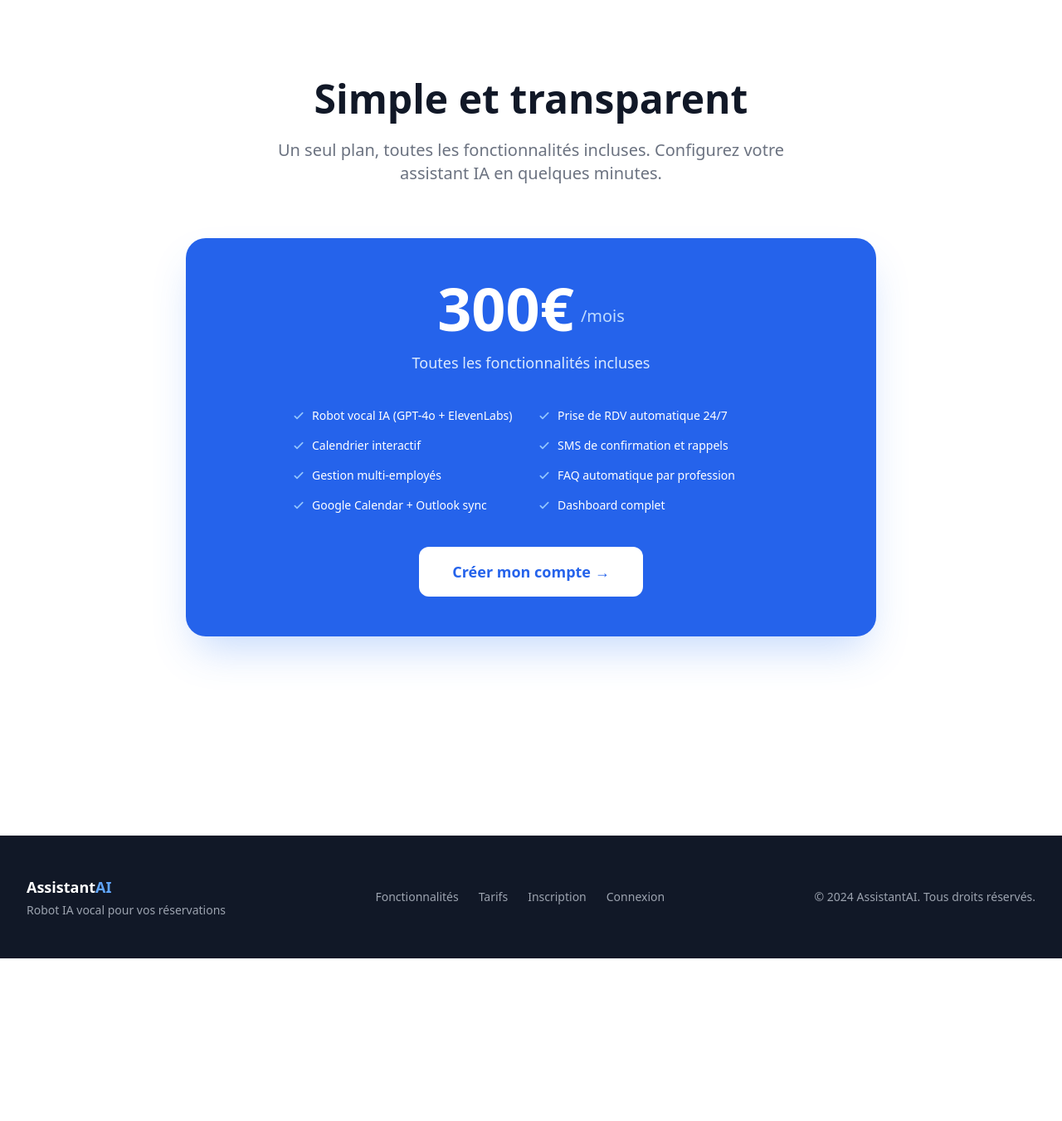
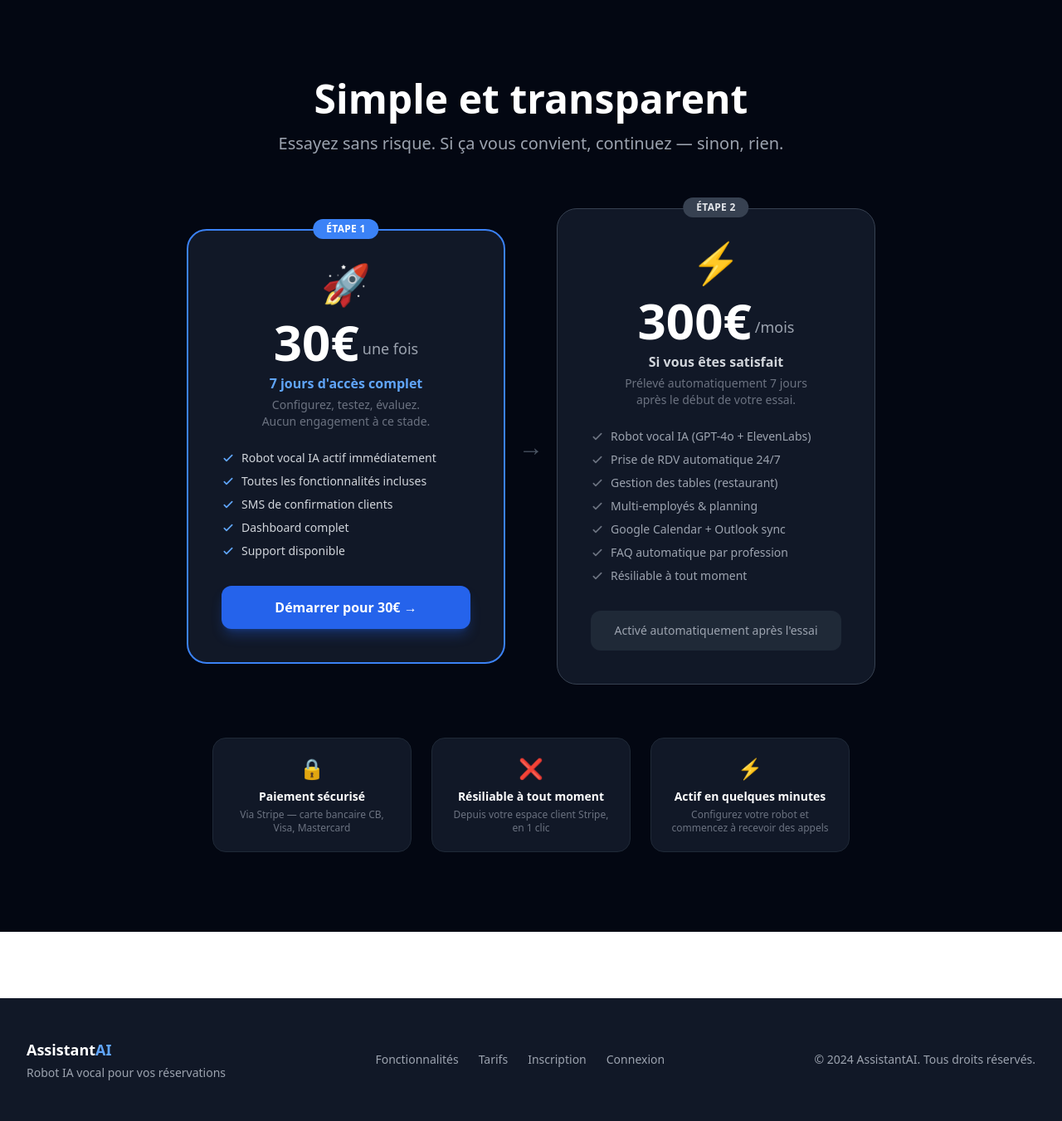
Before and after one commit to Thano02/assistantai, a FastAPI app: page /pricing in a window 1280 px wide. Shown: the part 65-1416 px from the top of the page at 83% size. Before the commit the page ends 1220 px from the top, so only its background shows below. Run offline with FastAPI, Linux system fonts and the light colour scheme; parts of the project's set-up code (start-up, migrations or seed data) failed here and were passed over; some libraries are stand-ins or nearby versions.

Commit message:
Update features page and pricing page
Features:
- Remove 'Vérification d'éligibilité' and 'Répondeur intelligent' sectors
- Add 'Garagiste & auto' sector (RDV par intervention, multi-techniciens)
- Replace use-case cards accordingly (Garagiste + Restaurant instead of old ones)
- Update hero subtitle and CTA to reflect trial offer

Pricing:
- Full redesign: two-step flow (30€/7j → 300€/mois)
- Step 1 card (blue border): 30€ one-time, 7 days full access, CTA button
- Step 2 card: 300€/month, auto-activates after trial, all features listed
- Reassurance section: secure payment, cancellable, instant activation
- Dark theme matching site design

Co-Authored-By: Claude Sonnet 4.6 <noreply@anthropic.com>

```diff
--- a/templates/pricing.html
+++ b/templates/pricing.html
@@ -2,35 +2,39 @@
 {% block title %}Tarifs — AssistantAI{% endblock %}
 
 {% block content %}
-<section class="py-24">
+<section class="py-24 bg-gray-950">
   <div class="max-w-4xl mx-auto px-4 sm:px-6 lg:px-8 text-center">
 
-    <h1 class="text-5xl font-bold text-gray-900 mb-6">Simple et transparent</h1>
-    <p class="text-xl text-gray-500 max-w-2xl mx-auto mb-16">
-      Un seul plan, toutes les fonctionnalités incluses.
-      Configurez votre assistant IA en quelques minutes.
+    <h1 class="text-5xl font-bold text-white mb-4">Simple et transparent</h1>
+    <p class="text-xl text-gray-400 max-w-2xl mx-auto mb-16">
+      Essayez sans risque. Si ça vous convient, continuez — sinon, rien.
     </p>
 
-    <!-- Single card -->
-    <div class="bg-primary text-white rounded-3xl p-12 shadow-2xl shadow-blue-500/30 mb-16">
-      <div class="flex items-end justify-center gap-2 mb-4">
-        <span class="text-7xl font-extrabold">300€</span>
-        <span class="text-blue-200 text-xl mb-3">/mois</span>
+    <!-- Deux étapes -->
+    <div class="flex flex-col sm:flex-row items-center justify-center gap-4 mb-16">
+
+      <!-- Étape 1 : essai -->
+      <div class="bg-gray-900 border-2 border-blue-500 rounded-3xl p-10 flex-1 max-w-sm relative">
+        <div class="absolute -top-3.5 left-1/2 -translate-x-1/2 bg-blue-500 text-white text-xs font-bold px-4 py-1 rounded-full tracking-wide">
+          ÉTAPE 1
         </div>
-      <p class="text-blue-100 text-lg mb-10">Toutes les fonctionnalités incluses</p>
-      <ul class="grid sm:grid-cols-2 gap-4 text-left mb-10 max-w-xl mx-auto">
+        <div class="text-5xl mb-4">🚀</div>
+        <div class="flex items-end justify-center gap-1 mb-2">
+          <span class="text-6xl font-extrabold text-white">30€</span>
+          <span class="text-gray-400 text-lg mb-2">une fois</span>
+        </div>
+        <p class="text-blue-400 font-semibold mb-1">7 jours d'accès complet</p>
+        <p class="text-sm text-gray-500 mb-6">Configurez, testez, évaluez.<br>Aucun engagement à ce stade.</p>
+        <ul class="space-y-2 text-left mb-8">
           {% for f in [
-          "Robot vocal IA (GPT-4o + ElevenLabs)",
-          "Prise de RDV automatique 24/7",
-          "Calendrier interactif",
-          "SMS de confirmation et rappels",
-          "Gestion multi-employés",
-          "FAQ automatique par profession",
-          "Google Calendar + Outlook sync",
+            "Robot vocal IA actif immédiatement",
+            "Toutes les fonctionnalités incluses",
+            "SMS de confirmation clients",
             "Dashboard complet",
+            "Support disponible",
           ] %}
-        <li class="flex items-center gap-2 text-sm">
-          <svg class="w-4 h-4 text-blue-300 flex-shrink-0" fill="none" stroke="currentColor" viewBox="0 0 24 24">
+          <li class="flex items-center gap-2 text-sm text-gray-300">
+            <svg class="w-4 h-4 text-blue-400 flex-shrink-0" fill="none" stroke="currentColor" viewBox="0 0 24 24">
               <path stroke-linecap="round" stroke-linejoin="round" stroke-width="2.5" d="M5 13l4 4L19 7"/>
             </svg>
             {{ f }}
@@ -38,9 +42,69 @@
           {% endfor %}
         </ul>
         <a href="/auth/register"
-        class="inline-block bg-white text-primary hover:bg-blue-50 px-10 py-4 rounded-xl font-bold text-lg transition-all">
-        Créer mon compte →
+          class="block w-full bg-blue-600 hover:bg-blue-500 text-white px-6 py-3.5 rounded-xl font-bold text-base transition-all shadow-lg shadow-blue-600/30">
+          Démarrer pour 30€ →
         </a>
+      </div>
+
+      <!-- Flèche -->
+      <div class="text-gray-600 text-3xl font-light hidden sm:block">→</div>
+      <div class="text-gray-600 text-3xl font-light sm:hidden">↓</div>
+
+      <!-- Étape 2 : abonnement -->
+      <div class="bg-gray-900 border border-gray-700 rounded-3xl p-10 flex-1 max-w-sm relative">
+        <div class="absolute -top-3.5 left-1/2 -translate-x-1/2 bg-gray-700 text-gray-200 text-xs font-bold px-4 py-1 rounded-full tracking-wide">
+          ÉTAPE 2
+        </div>
+        <div class="text-5xl mb-4">⚡</div>
+        <div class="flex items-end justify-center gap-1 mb-2">
+          <span class="text-6xl font-extrabold text-white">300€</span>
+          <span class="text-gray-400 text-lg mb-2">/mois</span>
+        </div>
+        <p class="text-gray-300 font-semibold mb-1">Si vous êtes satisfait</p>
+        <p class="text-sm text-gray-500 mb-6">Prélevé automatiquement 7 jours<br>après le début de votre essai.</p>
+        <ul class="space-y-2 text-left mb-8">
+          {% for f in [
+            "Robot vocal IA (GPT-4o + ElevenLabs)",
+            "Prise de RDV automatique 24/7",
+            "Gestion des tables (restaurant)",
+            "Multi-employés & planning",
+            "Google Calendar + Outlook sync",
+            "FAQ automatique par profession",
+            "Résiliable à tout moment",
+          ] %}
+          <li class="flex items-center gap-2 text-sm text-gray-400">
+            <svg class="w-4 h-4 text-gray-500 flex-shrink-0" fill="none" stroke="currentColor" viewBox="0 0 24 24">
+              <path stroke-linecap="round" stroke-linejoin="round" stroke-width="2.5" d="M5 13l4 4L19 7"/>
+            </svg>
+            {{ f }}
+          </li>
+          {% endfor %}
+        </ul>
+        <div class="block w-full bg-gray-800 text-gray-400 px-6 py-3.5 rounded-xl font-medium text-sm text-center">
+          Activé automatiquement après l'essai
+        </div>
+      </div>
+
+    </div>
+
+    <!-- Réassurance -->
+    <div class="grid sm:grid-cols-3 gap-6 max-w-3xl mx-auto">
+      <div class="bg-gray-900 border border-gray-800 rounded-2xl p-5 text-center">
+        <div class="text-2xl mb-2">🔒</div>
+        <p class="text-sm font-semibold text-white mb-1">Paiement sécurisé</p>
+        <p class="text-xs text-gray-500">Via Stripe — carte bancaire CB, Visa, Mastercard</p>
+      </div>
+      <div class="bg-gray-900 border border-gray-800 rounded-2xl p-5 text-center">
+        <div class="text-2xl mb-2">❌</div>
+        <p class="text-sm font-semibold text-white mb-1">Résiliable à tout moment</p>
+        <p class="text-xs text-gray-500">Depuis votre espace client Stripe, en 1 clic</p>
+      </div>
+      <div class="bg-gray-900 border border-gray-800 rounded-2xl p-5 text-center">
+        <div class="text-2xl mb-2">⚡</div>
+        <p class="text-sm font-semibold text-white mb-1">Actif en quelques minutes</p>
+        <p class="text-xs text-gray-500">Configurez votre robot et commencez à recevoir des appels</p>
+      </div>
     </div>
 
   </div>
```
Also changed, not shown: templates/features.html (+22 -22 lines). Lines whose indentation alone changed are shown as unchanged.
